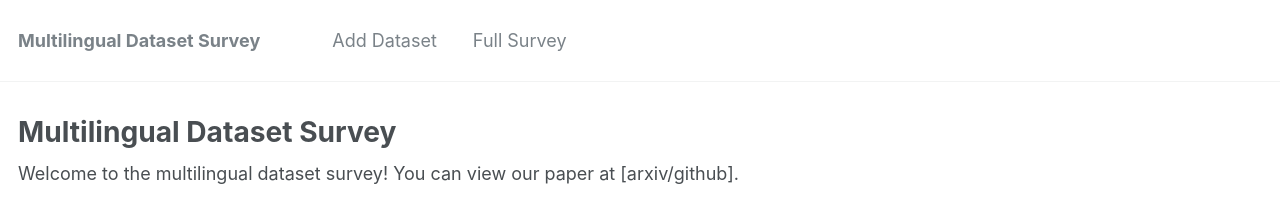
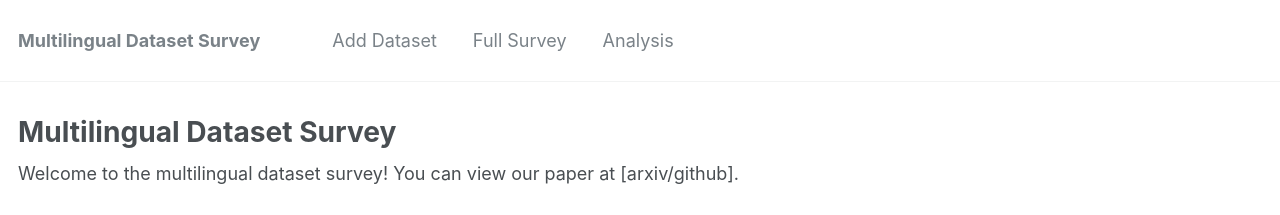
Before and after one commit to multilingual-dataset-survey/multilingual-dataset-survey.github.io, a Jekyll site: the page built from _pages/about.md, in a window 1280 px wide. Shown: the top 215 px of the page. Built offline with Jekyll 4.4.1, drawn with Linux system fonts in a browser that asks for light colours.

Commit message:
add new tab for colab analysis

```diff
--- a/_data/navigation.yml
+++ b/_data/navigation.yml
@@ -6,3 +6,6 @@ main:
 
   - title: "Full Survey"
     url: /full-survey/
+
+  - title: "Analysis"
+    url: /analysis/
--- a/_pages/about.md
+++ b/_pages/about.md
@@ -16,7 +16,5 @@ We also have macro and micro-level suggestions such as funding suggestion, direc
 
 If you think our work is useful, please cite [citation]. If you want to modify an existing dataset’s entry, add, or delete a dataset, please see [tab link] to create a pull request in our github repository. If you have further questions, please contact us at [email]. We are more than happy to assist you in creating a new multilingual dataset as well as helping you to contribute to our survey!
 
-<script src="https://gist.github.com/trina731/175fccc9a431704378ff131d7ee85112.js"></script>
-
 *Dataset: By “dataset”,
 *Each covering at least one non-English language: [answer reviewer #2]
```
